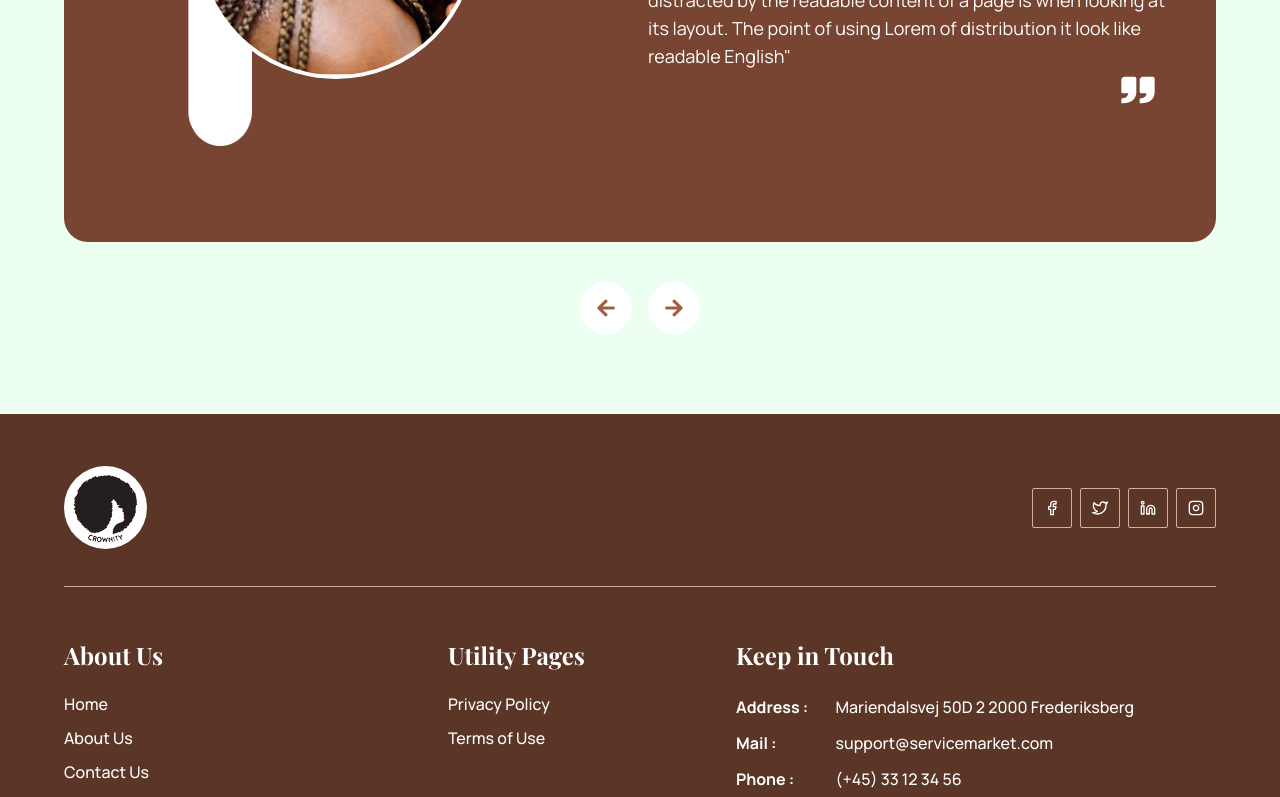
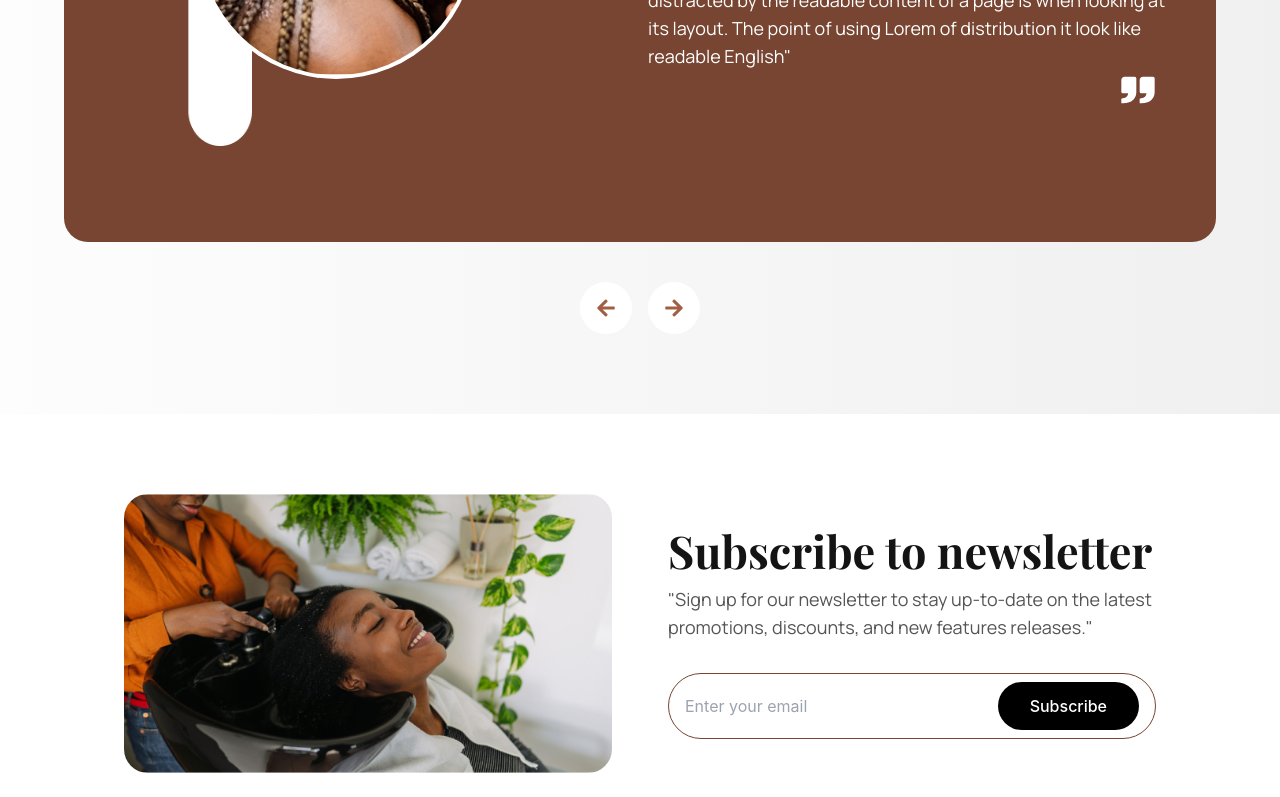
Before and after one commit to mathertahir/hair_Salon_Frontend, a React (Create React App) app: page / in a window 1280 px wide. Shown: the part 3123-3920 px from the top of the page. Built offline with nearby package versions, Linux system fonts and the light colour scheme; a web font is replaced by a local one.

Commit message:
News Letter  Completed

```diff
--- a/src/pages/clientPages/Home.jsx
+++ b/src/pages/clientPages/Home.jsx
@@ -17,6 +17,7 @@ import gallery3 from '../../assets/HG3.png'
 import gallery4 from '../../assets/HG4.png'
 import gallery5 from '../../assets/HG5.png'
 import ellipse from '../../assets/RounedEllipse.png'
+import subscribeBg from '../../assets/Subscribe.png'
 import { ButtonSquare } from '../../components/ui/buttonSquare'
 import HairstylistCard from '../../components/HairstylistCard'
 import { FaArrowLeft } from "react-icons/fa";
@@ -191,7 +192,7 @@ const Home = () => {
                                     <img src={gallery3} alt="gallery" className='w-full h-full object-cover lg:rounded-tr-3xl' />
                                 </div>
                                 <div className=''>
-                                    <img src={gallery4} alt="gallery" className='w-full h-full object-cover rounded-bl-3xl lg:rounded-0 ' />
+                                    <img src={gallery4} alt="gallery" className='w-full h-full object-cover rounded-bl-3xl lg:rounded-bl-none' />
                                 </div>
                                 <div className='rounded-br-3xl'>
                                     <img src={gallery5} alt="gallery" className='w-full h-full object-cover rounded-br-3xl' />
@@ -232,7 +233,7 @@ const Home = () => {
 
 
             {/* Testimonials Section */}
-            <div className='bg-white-F0'>
+            <div className='bg-custom-gradient'>
                 <div className='container'>
                     <div className='flex flex-col gap-10 '>
                         <div className='py-10 sm:py-20 flex flex-col gap-10 '>
@@ -332,6 +333,43 @@ const Home = () => {
                     </div>
                 </div>
             </div>
+
+
+            {/* Subcribe Section */}
+
+
+            <div className=''>
+                <div className='container'>
+
+                    <div className='py-20'>
+                        <div className='grid   grid-cols-1 lg:grid-cols-2 gap-8 md:gap-14  px-[20px]  md:px-[60px]  2xl:px-[120px]'>
+
+                            <div className=' h-full w-full rounded-3xl'>
+                                <img src={subscribeBg} alt="subscribe" className='h-full w-full object-cover rounded-3xl' />
+                            </div>
+
+
+                            <div className='flex flex-col  justify-center  gap-8  '>
+
+                                <div className='flex flex-col gap-3 items-start  text-left '>
+                                    <h2 className=' sm:text-[40px] text-[22px] lg:text-[45px] font-playfair text-black-14 font-bold leading-none  '>Subscribe to newsletter</h2>
+                                    <p className='text-base sm:text-lg font-normal font-manrope text-gray-55  lg:text-left leading-relaxed text-left'>"Sign up for our newsletter to stay up-to-date on the latest promotions, discounts, and new features releases."</p>
+                                </div>
+
+                                <div className='py-2  px-2  sm:px-4 border border-brown-31 rounded-[45px] flex items-center gap-2'>
+                                    <input type="email" placeholder='Enter your email' className='w-full h-full bg-transparent border-none outline-none ' />
+                                    <Button className=' px-4 md:px-8 w-auto bg-black text-background hover:bg-brown-31/90 transition-all duration-300 active:scale-95'>Subscribe</Button>
+                                </div>
+                            </div>
+
+
+
+
+
+                        </div>
+                    </div>
+                </div>
+            </div>
         </div>
     )
 }
--- a/tailwind.config.js
+++ b/tailwind.config.js
@@ -46,6 +46,10 @@ module.exports = {
           "3xl": "120px", // 👈 Custom padding for 1920px
         },
       },
+
+      backgroundImage: {
+        'custom-gradient': 'linear-gradient(to right, #FDFDFD, #F0F0F0)',
+      },
     },
   },
   plugins: [],
```
Also changed, not shown: src/assets/Subscribe.png (added).
